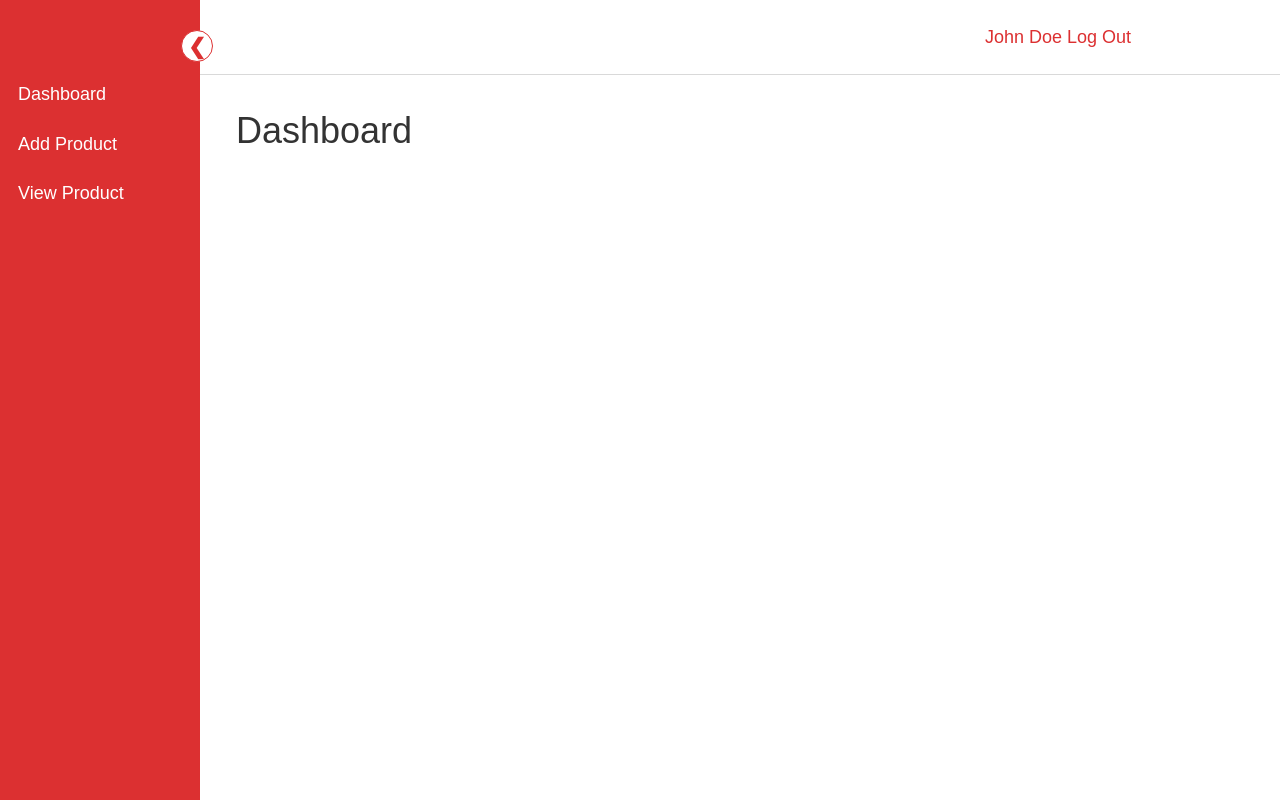
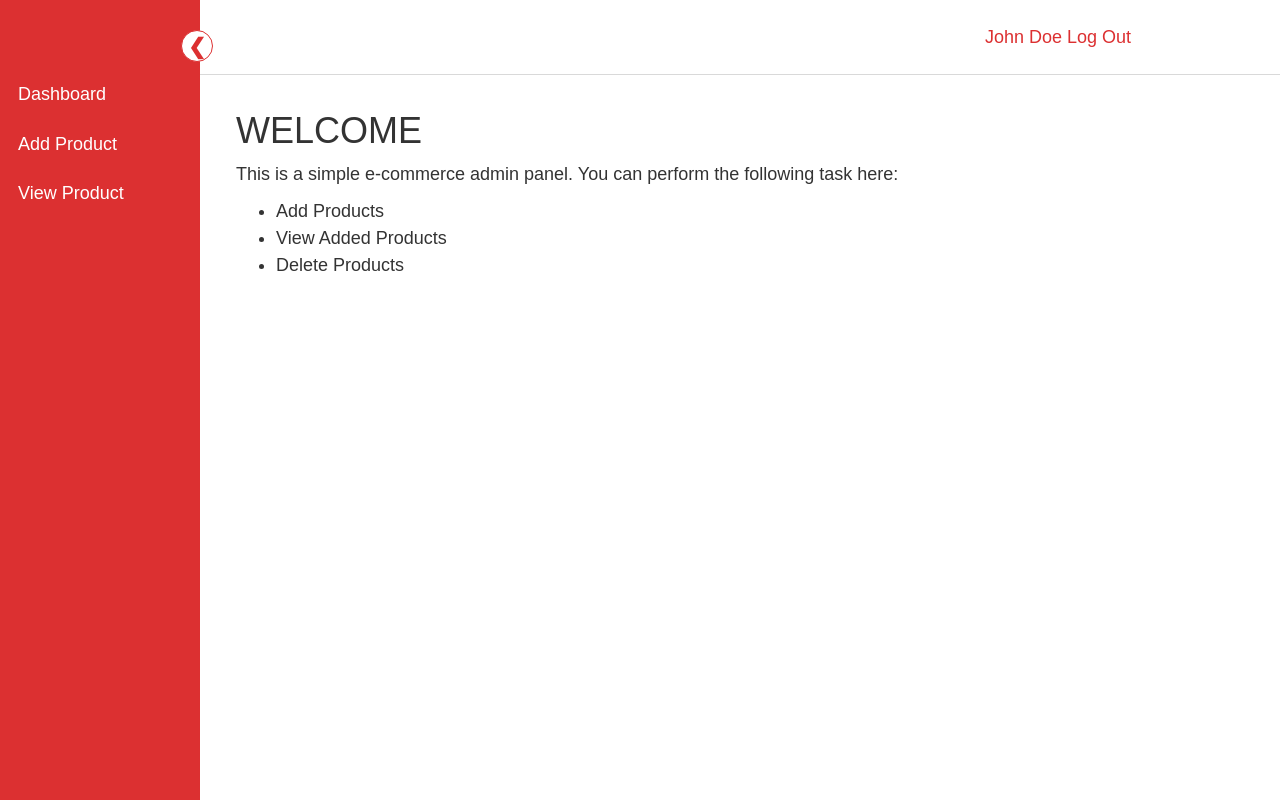
Before and after one commit to CodeLuminary/pern-stack-based-ecommerce, a React (Create React App) app in the folder frontend/: page /admin in a window 1280 px wide. Built offline with nearby package versions, Linux system fonts and the light colour scheme.

Commit message:
Dashboard updated

```diff
--- a/frontend/src/components/admin/dashboard.js
+++ b/frontend/src/components/admin/dashboard.js
@@ -2,7 +2,19 @@
 const dashboard = () =>{
     return (
         <div>
-            <h1>Dashboard</h1>
+            <h1>WELCOME</h1>
+            <p>This is a simple e-commerce admin panel. You can perform the following task here:</p>
+            <ul>
+                <li>
+                    Add Products
+                </li>
+                <li>
+                    View Added Products
+                </li>
+                <li>
+                    Delete Products
+                </li>
+            </ul>
         </div>
     )
 }
```
